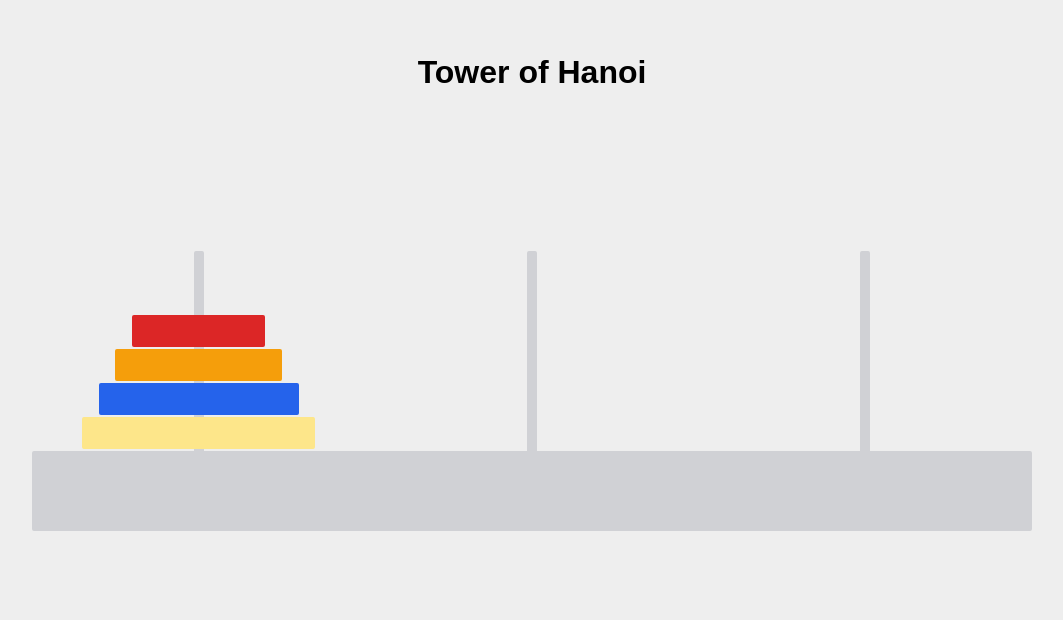
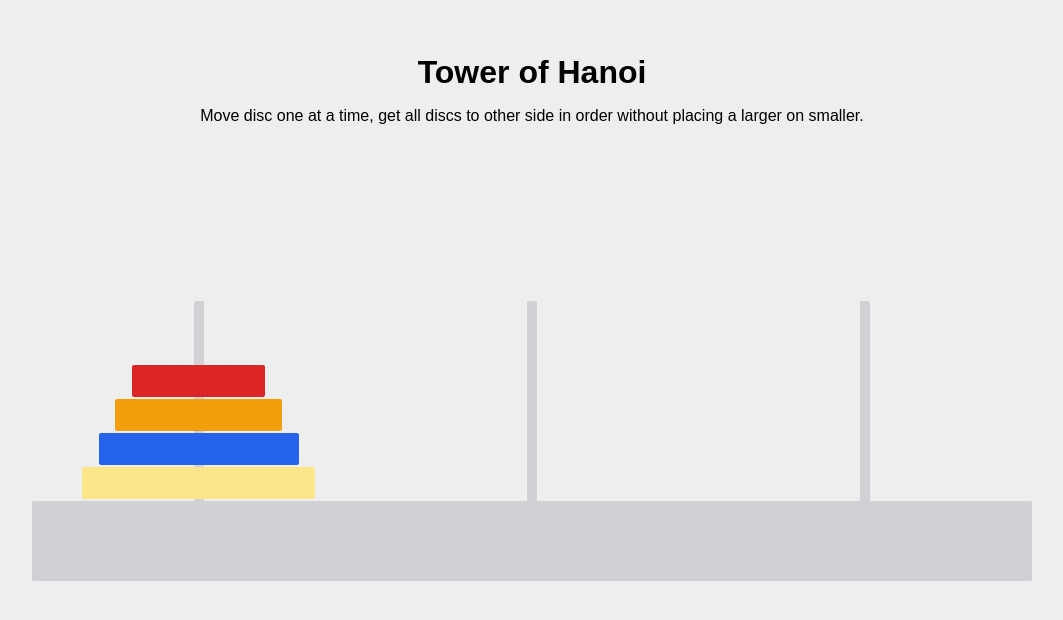
Before and after one commit to amprew/tower-of-hanoi, a React app: page / in a window 1280 px wide. Shown: the part 106-726 px from the top of the page, without its empty margins (108-1171 px from the left). Built offline with nearby package versions, Linux system fonts and the light colour scheme.

Commit message:
Add instructions for game.

```diff
--- a/public/index.html
+++ b/public/index.html
@@ -7,7 +7,10 @@
   <link rel="stylesheet" href="style.css">
 </head>
 <body>
-  <h1 class="title">Tower of Hanoi</h1>
+  <div class="intro">
+    <h1 class="title">Tower of Hanoi</h1>
+    <p>Move disc one at a time, get all discs to other side in order without placing a larger on smaller.</p>
+  </div>
   <main id="root"></main>
   <script src="dist/main.js"></script>
 </body>
--- a/public/style.css
+++ b/public/style.css
@@ -13,11 +13,14 @@ html, body {
   font-family: Arial, Helvetica, sans-serif;
 }
 
+.intro {
+  text-align: center;
+  padding-bottom: 15vh;
+  padding-top: 20vh;
+}
+
 .title {
-  text-align: center;
-
-  margin-top: 20vh;
-  margin-bottom: 15vh;
+  margin: 0;
 }
 
 .game {
```
